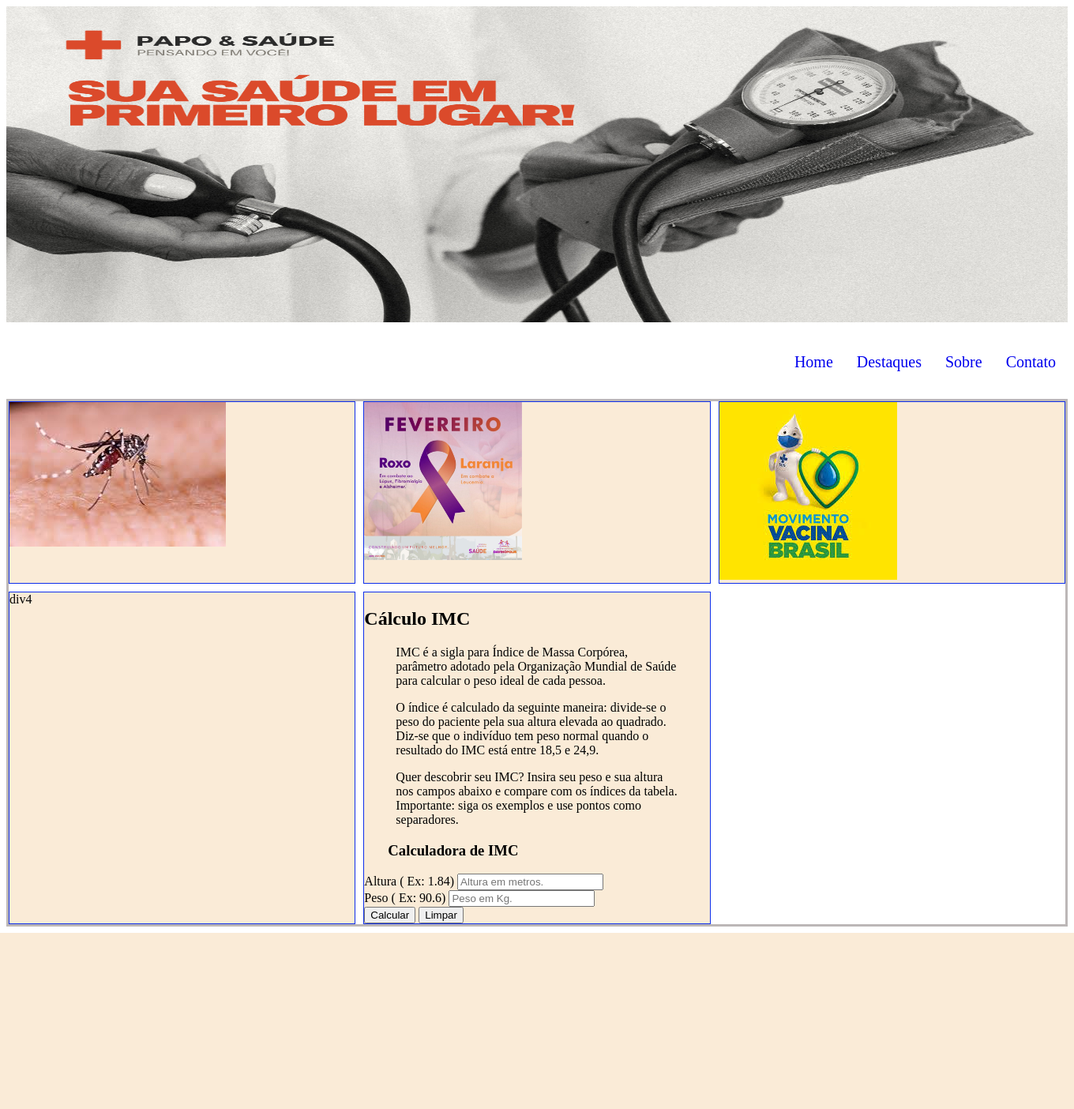
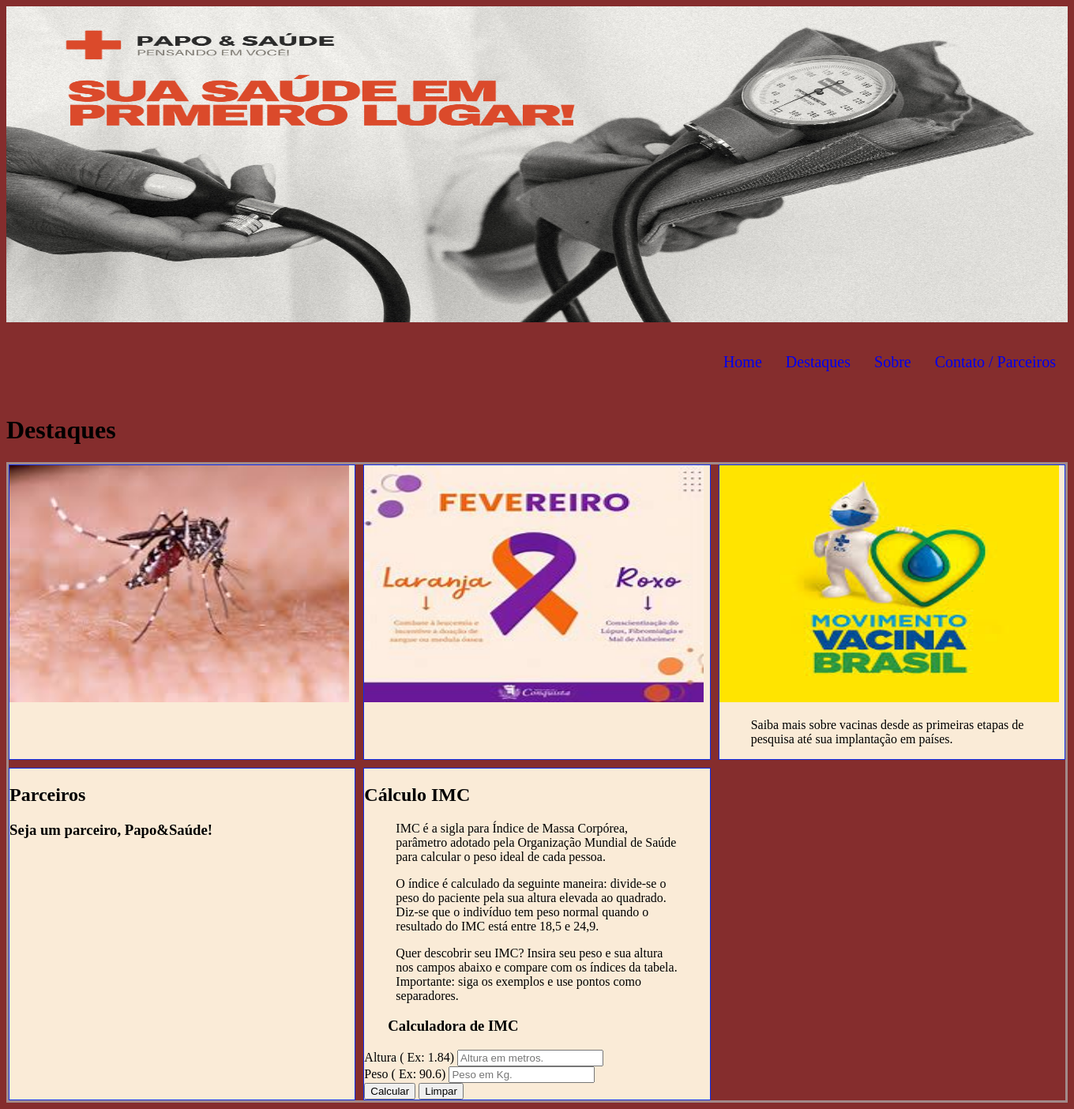
Before and after one commit to fabriciodev007/Papo-e-sa-de, a Django app: page /home/inicio/ in a window 1360 px wide. Shown: the whole page at 79% size. Before the commit the page ends 1181 px from the top, so only its background shows below. Run offline with Django 5.2, Linux system fonts and the light colour scheme.

Commit message:
Estrutura do site

```diff
--- a/home/templates/index.html
+++ b/home/templates/index.html
@@ -18,33 +18,44 @@
             <a href="#">Home</a>
           </li>
           <li>
-            <a href="#">Destaques</a>
+            <a href="Destaques">Destaques</a>
           </li>
           <li>
             <a href="#">Sobre</a>
           </li>
           <li>
-            <a href="#">Contato</a>
+            <a href="#">Contato / Parceiros</a>
           </li>
         </ul>
       </section>
     </header>
+    <h1>Destaques</h1>
+    <div class="contaner">
 
-    <div class="contaner">
-      <div id="Destaques" class="box">
-        <img src="{% static 'home/img/dengue.png' %}" alt="foto denge" />
+      <div id="dengue" class="box">
+        <a href="https://www.gov.br/saude/pt-br/assuntos/noticias/2024/fevereiro/ministerio-da-saude-se-reune-com-agentes-de-saude-e-reforca-importancia-deles-na-luta-contra-a-dengue"><img class="img-container" src="{% static 'home/img/dengue.png' %}" alt="foto denge" /></a>
       </div>
 
-      <div id="Sobre" class="box">
-        <img class="gotinha" src="{% static 'home/img/fevereiro.png' %}" alt="foto mes" />
+      <div id="mes-saude" class="box">
+        <a href=""><img class="img-container" src="{% static 'home/img/fevereiro.png' %}" alt="foto mes" /></a>
+      </div>
+      <div id="vacina" class="box">
+        <a href="#"><img class="img-container" src="{% static 'home/img/gotinha.png' %}" alt="foto gotinha" /></a>
+        <div>
+          <blockquote cite="https://www.who.int/pt/emergencies/diseases/novel-coronavirus-2019/covid-19-vaccines/explainers?adgroupsurvey={adgroupsurvey}&gad_source=1&gclid=EAIaIQobChMI3pTw-v7BhAMVlFlIAB1hLwvoEAAYASAAEgJCb_D_BwE"><p>Saiba mais sobre vacinas desde as primeiras etapas de pesquisa até sua implantação em países.</p></blockquote>
+
+        </div>
+      </div>
+      <div id="parceiros" class="box">
+        <h2>Parceiros</h2>
+        <h3>Seja um parceiro, Papo&Saúde!</h3>
+
+        <h1></h1>
+        <p></p>
       </div>
       <div id="Contato" class="box">
-        <img src="{% static 'home/img/gotinha.png' %}" alt="foto gotinha" />
-      </div>
-      <div id="Contato" class="box">div4</div>
-      <div id="Contato" class="box">
         <h2>Cálculo IMC</h2>
-        <blockquote cite="https://www.programasaudefacil.com.br/calculadora-de-imc">
+        <blockquote cite="">
           <p>IMC é a sigla para Índice de Massa Corpórea, parâmetro adotado pela Organização Mundial de Saúde para calcular o peso ideal de cada pessoa.</p>
           <p>O índice é calculado da seguinte maneira: divide-se o peso do paciente pela sua altura elevada ao quadrado. Diz-se que o indivíduo tem peso normal quando o resultado do IMC está entre 18,5 e 24,9.</p>
           <p>Quer descobrir seu IMC? Insira seu peso e sua altura nos campos abaixo e compare com os índices da tabela. Importante: siga os exemplos e use pontos como separadores.</p>
--- a/template/static/home/css/style.css
+++ b/template/static/home/css/style.css
@@ -26,7 +26,7 @@
 
 .contaner {
     border: 3px solid rgba(170, 164, 164, 0.788);
-       display: grid;
+    display: grid;
     grid-template-columns: repeat(3, 1fr);
     gap: 10px;
 
@@ -41,7 +41,17 @@
 .calc {
     margin-left: 30px;
 }
-.gotinha{
+
+.gotinha {
     width: 200px;
     height: 200px;
 }
+
+body{
+    background-color: rgb(133, 45, 45);
+}
+.img-container{
+    width: 430px;
+    height: 300px;
+
+}
```
Also changed, not shown: template/static/home/img/fevereiro.png, 1 other file.
